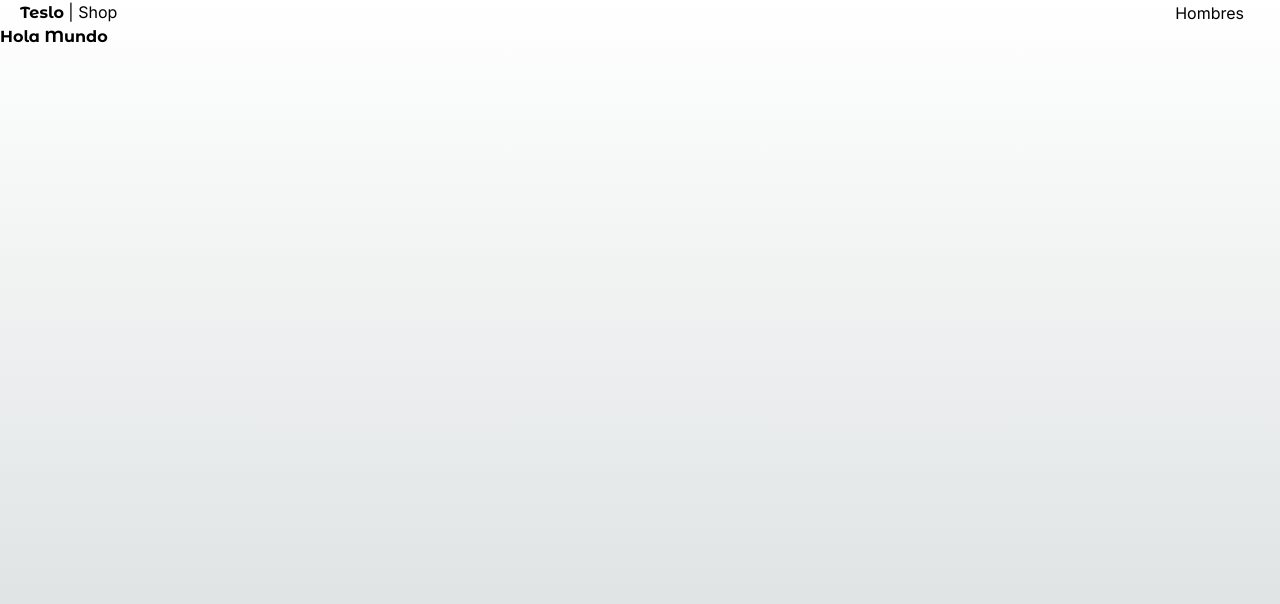
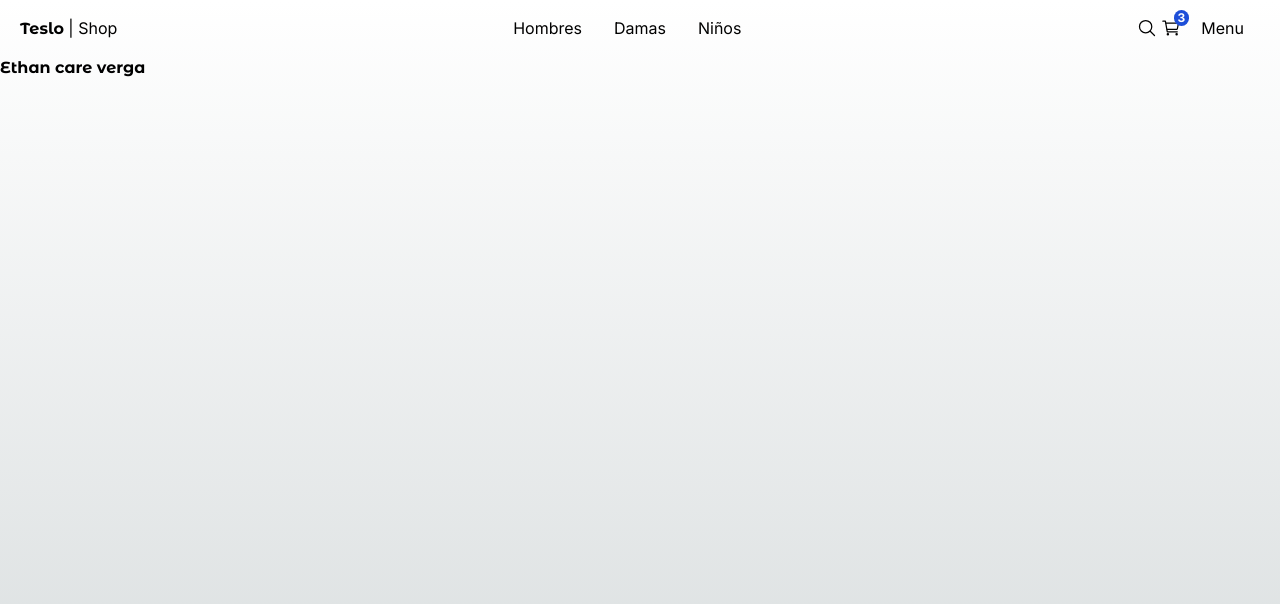
Before and after one commit to gergg90/teslo-shop-clon, a Next.js app: page / in a window 1280 px wide. Shown: the top 604 px of the page. Built offline with nearby package versions, Linux system fonts and the light colour scheme.

Commit message:
navbar addred

```diff
--- a/src/app/(shop)/page.tsx
+++ b/src/app/(shop)/page.tsx
@@ -3,7 +3,7 @@
 function HomePage() {
   return (
     <div>
-      <h1 className={`${titleFont.className} font-bold `}>Hola Mundo</h1>
+      <h1 className={`${titleFont.className} font-bold `}>Ethan care verga</h1>
     </div>
   );
 }
--- /dev/null
+++ b/src/app/(shop)/search/page.tsx
@@ -0,0 +1,5 @@
+function SearchPage() {
+  return <div>SearchPage</div>;
+}
+
+export default SearchPage;
--- a/src/app/auth/layout.tsx
+++ b/src/app/auth/layout.tsx
@@ -1,5 +1,5 @@
 const AuthLayout = ({ children }: Readonly<{ children: React.ReactNode }>) => {
-  return <main className="bg-slate-700 min-h-screen">{children}</main>;
+  return <main className="bg-teal-700 min-h-screen">{children}</main>;
 };
 
 export default AuthLayout;
--- a/src/components/ui/top-menu/TopMenu.tsx
+++ b/src/components/ui/top-menu/TopMenu.tsx
@@ -1,5 +1,6 @@
 import { titleFont } from "@/config/fonts";
 import Link from "next/link";
+import { IoCartOutline, IoSearchOutline } from "react-icons/io5";
 
 function TopMenu() {
   return (
@@ -13,13 +14,42 @@
         </Link>
       </div>
 
-      <div className="">
+      <div className="hidden sm:block">
         <Link
-          className="m-2 p-2 rounded-md transition-all hover:bg-gray-300"
+          className="m-2 p-2 rounded-md transition-all hover:bg-gray-100"
           href="/category/men"
         >
           Hombres
         </Link>
+        <Link
+          className="m-2 p-2 rounded-md transition-all hover:bg-gray-100"
+          href="/category/women"
+        >
+          Damas
+        </Link>
+        <Link
+          className="m-2 p-2 rounded-md transition-all hover:bg-gray-100"
+          href="/category/kids"
+        >
+          Niños
+        </Link>
+      </div>
+
+      <div className="flex items-center gap-1">
+        <Link href="/search">
+          <IoSearchOutline className="w-5 h-5" />
+        </Link>
+        <Link href="/cart">
+          <div className="relative">
+            <span className="absolute text-xs rounded-full px-1 font-bold -top-2 -right-2 bg-blue-700 text-white">
+              3
+            </span>
+            <IoCartOutline className="w-5 h-5" />
+          </div>
+        </Link>
+        <button className="m-2 p-2 rounded-md transition-all hover:bg-gray-100">
+          Menu
+        </button>
       </div>
     </nav>
   );
```
